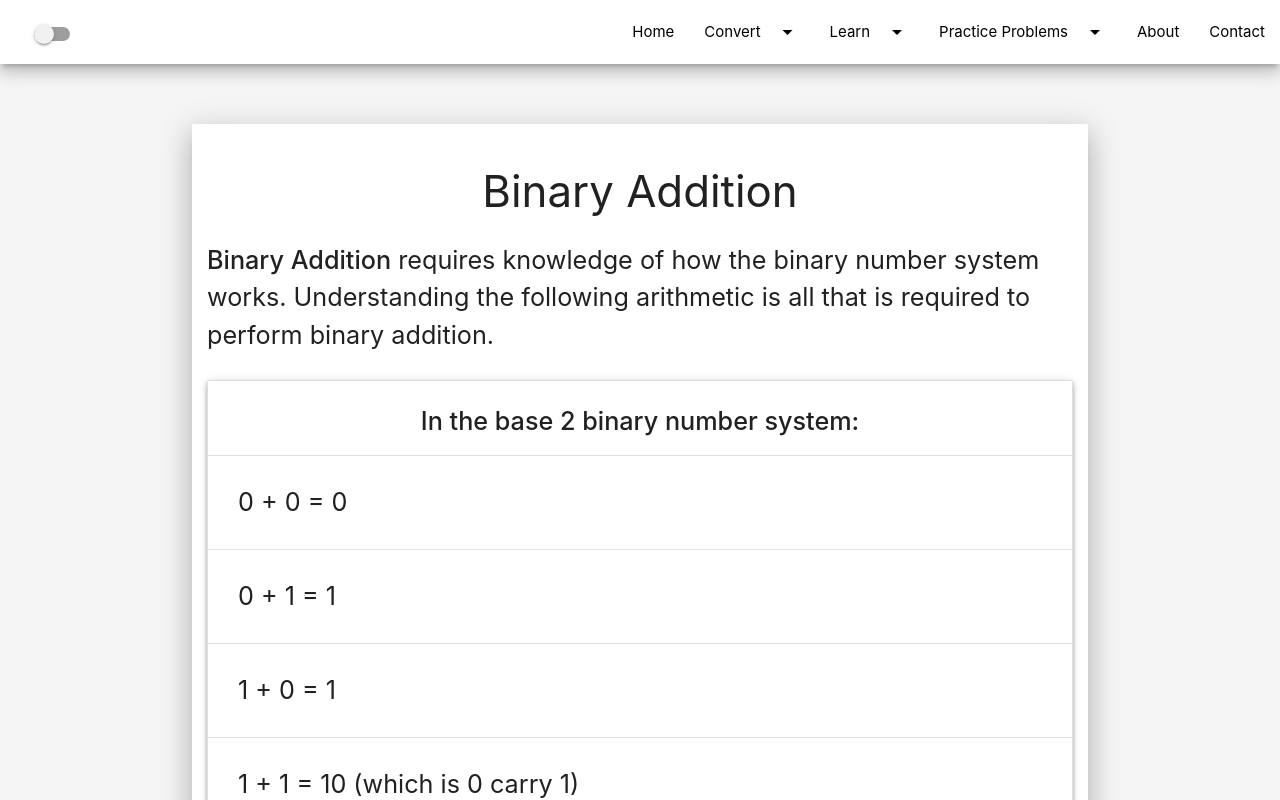
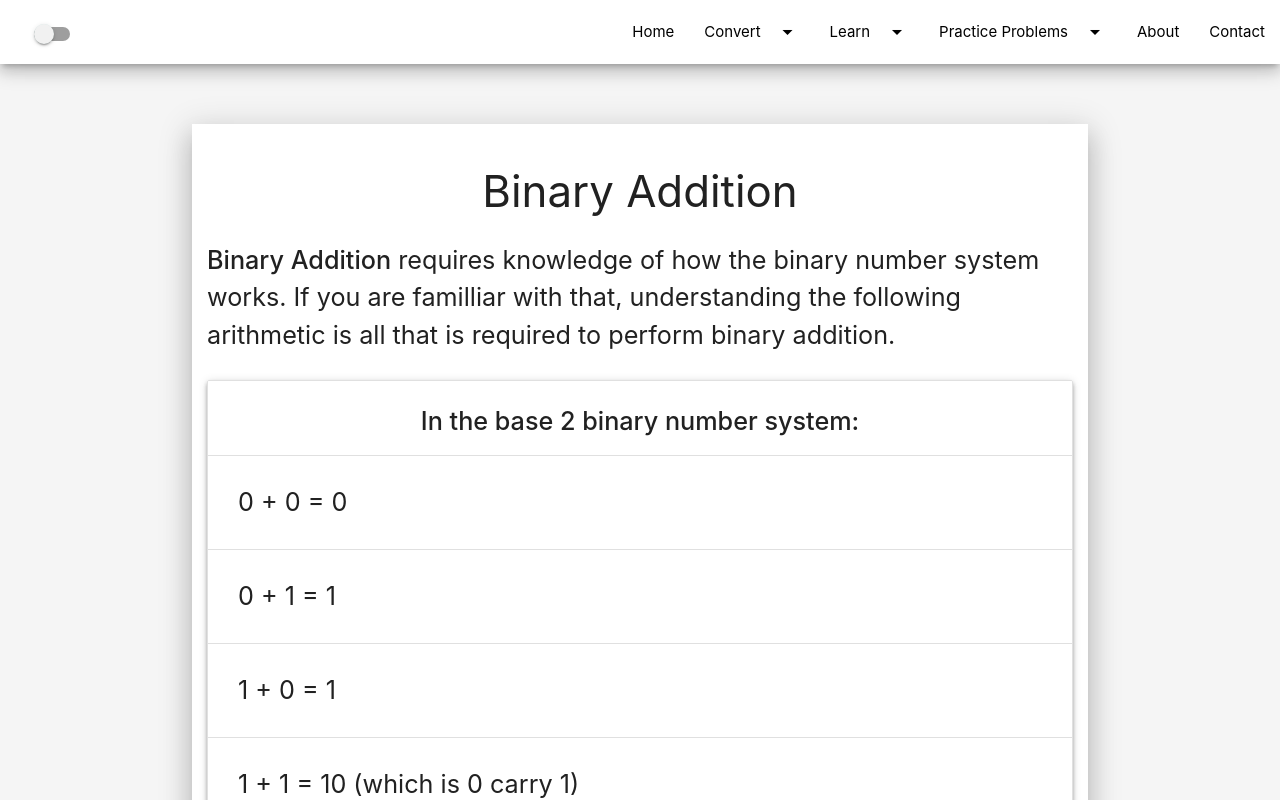
Before and after one commit to jgierlach/CS_Arithmetic_Conversions, a Vue app: page /binary-addition-explanation in a window 1280 px wide. Shown: the top 800 px of the page. Built offline with nearby package versions, Linux system fonts and the light colour scheme.

Commit message:
Moved google analytics script tag Changed explanation wording

```diff
--- a/public/index.html
+++ b/public/index.html
@@ -1,21 +1,13 @@
 <!DOCTYPE html>
 <html lang="en">
+
 <head>
-  <!-- Global site tag (gtag.js) - Google Analytics -->
-  <script async src="https://www.googletagmanager.com/gtag/js?id=UA-145155787-1"></script>
-  <script>
-    window.dataLayer = window.dataLayer || [];
-    function gtag() { dataLayer.push(arguments); }
-    gtag('js', new Date());
-
-    gtag('config', 'UA-145155787-1');
-  </script>
   <!-- Meta Tags -->
   <meta charset="utf-8" />
   <meta http-equiv="X-UA-Compatible" content="IE=edge" />
   <meta name="viewport" content="width=device-width,initial-scale=1.0" />
   <link rel="icon" href="<%= BASE_URL %>favicon.ico" />
-  <title>cs_conversions_vue</title>
+  <title>CS Conversions</title>
   <!--Import Google Icon Font-->
   <link href="https://fonts.googleapis.com/icon?family=Material+Icons" rel="stylesheet" />
   <!--Import materialize.css-->
@@ -28,8 +20,17 @@
 </head>
 
 <body>
+  <!-- Global site tag (gtag.js) - Google Analytics -->
+  <script async src="https://www.googletagmanager.com/gtag/js?id=UA-145155787-1"></script>
+  <script>
+    window.dataLayer = window.dataLayer || [];
+    function gtag() { dataLayer.push(arguments); }
+    gtag('js', new Date());
+
+    gtag('config', 'UA-145155787-1');
+  </script>
   <noscript>
-    <strong>We're sorry but cs_conversions_vue doesn't work properly without
+    <strong>We're sorry but CS Conversions doesn't work properly without
       JavaScript enabled. Please enable it to continue.</strong>
   </noscript>
   <div id="app"></div>
--- a/src/views/explanations/BinaryAdditionExplanation.vue
+++ b/src/views/explanations/BinaryAdditionExplanation.vue
@@ -3,7 +3,7 @@
     <h3 class="center">Binary Addition</h3>
 
     <p class="flow-text">
-      <strong>Binary Addition</strong> requires knowledge of how the binary number system works. Understanding the following arithmetic is all that is required to perform binary addition.
+      <strong>Binary Addition</strong> requires knowledge of how the binary number system works. If you are familliar with that, understanding the following arithmetic is all that is required to perform binary addition.
     </p>
 
     <ul class="collection with-header z-depth-2">
```
